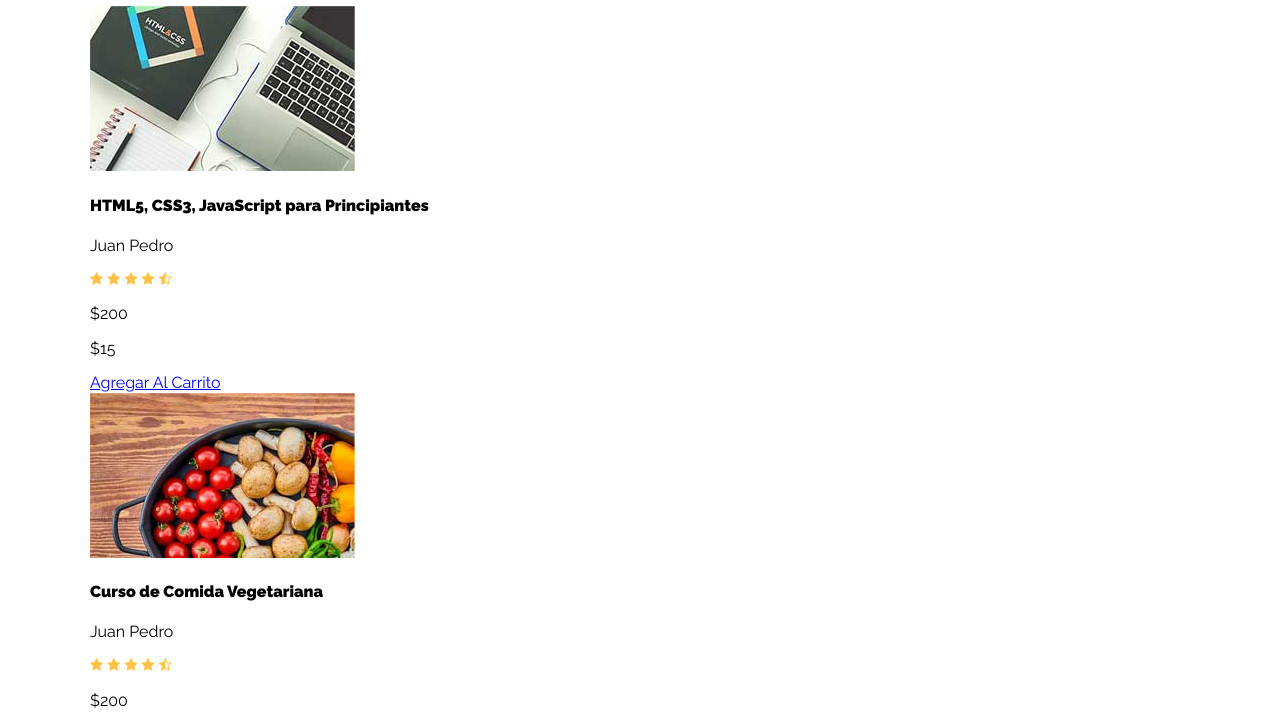
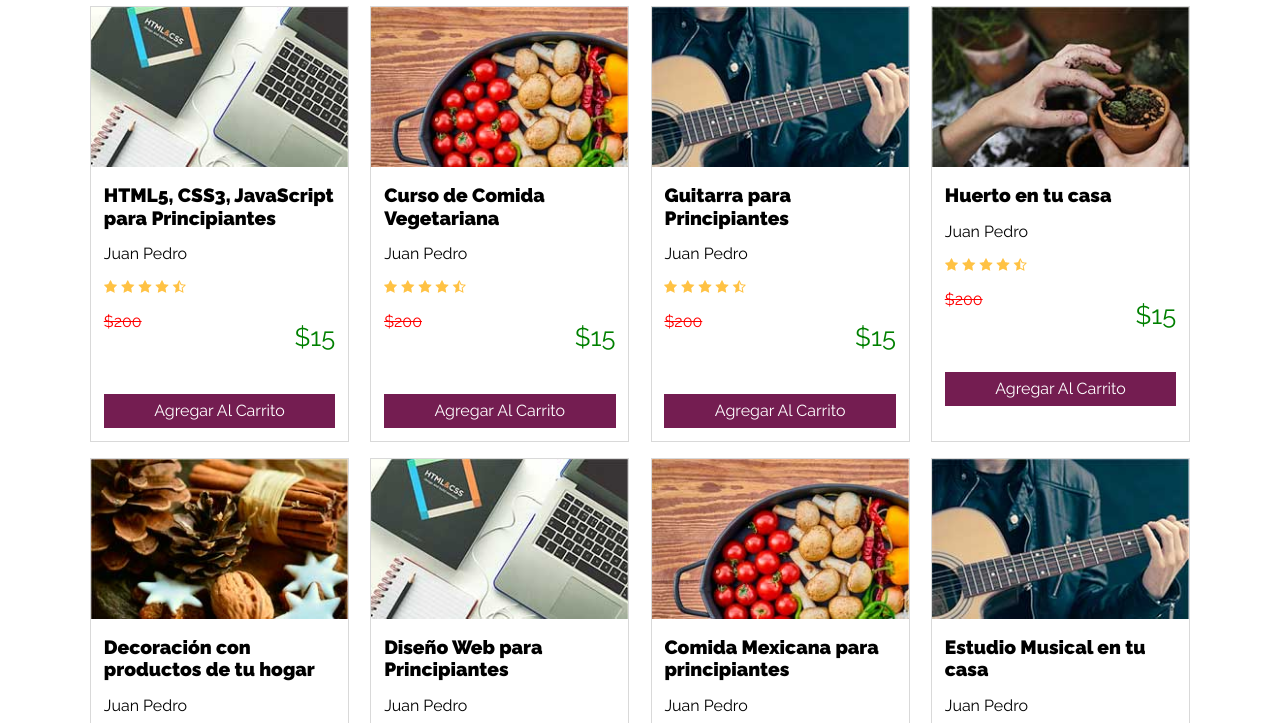
Before and after one commit to jcarlosj/CSSGrid-Flexbox-3-Carrito-Compras-U-JPdTV, a website: page index.html in a window 1280 px wide. Shown: the part 662-1385 px from the top of the page. Drawn offline with nearby package versions, Linux system fonts and the light colour scheme.

Commit message:
+ Style (Sass): Section - Courses

```diff
--- a/index.html
+++ b/index.html
@@ -51,7 +51,7 @@
         </div>
     </section> <!--git section.hero-->
 
-    <div class="barra">
+    <section class="barra">
         <div class="iconos contenedor">
                 <div class="icono icono1">
                     <p>20,000 Cursos en línea <br>
@@ -66,11 +66,11 @@
                     Aprende a tu ritmo</p>
                 </div>
         </div>
-    </div>
+    </section>
 
     <h1 class="encabezado centrado">Cursos En Línea</h1>
 
-    <div class="cursos contenedor">
+    <section class="cursos contenedor">
         <div class="curso">
             <img class="imagen-curso" src="img/curso1.jpg">
             <div class="info-curso">
@@ -103,7 +103,10 @@
                 <h4>Guitarra para Principiantes</h4>
                 <p>Juan Pedro</p>
                 <img src="img/estrellas.png">
-                <p class="precio">$200 <span>$15</span></p>
+                <div class="precio">
+                    <p class="regular">$200</p>
+                    <p class="oferta">$15</p>
+                </div>
                 <a href="#" class="boton" data-id="3">Agregar Al Carrito</a>
             </div>
         </div> <!--.curso-->
@@ -113,7 +116,10 @@
                 <h4>Huerto en tu casa</h4>
                 <p>Juan Pedro</p>
                 <img src="img/estrellas.png">
-                <p class="precio">$200 <span>$15</span></p>
+                <div class="precio">
+                    <p class="regular">$200</p>
+                    <p class="oferta">$15</p>
+                </div>
                 <a href="#" class="boton" data-id="4">Agregar Al Carrito</a>
             </div>
         </div> <!--.curso-->
@@ -221,7 +227,7 @@
                 <a href="#" class="boton" data-id="12">Agregar Al Carrito</a>
             </div>
         </div> <!--.curso-->
-    </div>  <!--.cursos-->
+    </section>  <!--.cursos-->
 
     <footer id="footer" class="footer">
         <div class="contenedor">
--- a/scss/_variables.scss
+++ b/scss/_variables.scss
@@ -6,6 +6,9 @@ $secundario                    : #741D51;
 $terciario                     : #E44E52;
 
 $blanco                        : white;
+$gris                          : #F2F2F2;
+$verde                         : green;
+$rojo                          : red;
 
 $bg-content-carrito-compras    : #F1F1F1;
 $bg-btn-carrito-compras        : $principal;
--- a/scss/app.scss
+++ b/scss/app.scss
@@ -140,6 +140,7 @@ header {
             @include background-image( '../img/icono2.png' );
             /* background-position: left center */
          }
+
          &.icono3 {
             @include background-image( '../img/icono3.png' );
             /* background-position: left center */
@@ -147,3 +148,58 @@ header {
       }
    }
 }
+
+/* Section 'cursos': Courses */
+.encabezado {
+   text-align: center;
+}
+.cursos {
+   display: flex;
+   flex-wrap: wrap;
+   justify-content: space-between;
+
+   /* Card: Course */
+   .curso {
+      border: 1px solid darken( $gris, 10 );
+      flex: 0 1 calc( 50% - 1rem );
+      margin-bottom: 1rem;
+
+      @include mqTablet() {
+         flex: 0 1 calc( 33% - 1rem );
+      }
+      @include mqDesktop() {
+         flex: 0 1 calc( 25% - 1rem );
+      }
+
+      .imagen-curso {
+         width: 100%;
+      }
+   }
+}
+
+/* Info Card: Course */
+.info-curso {
+   padding: .8rem;
+
+   h4 {
+      font-size: 1.2rem;
+      margin: 0;
+   }
+   .precio {
+      display: flex;
+      justify-content: space-between;
+
+      .regular {
+         color: $rojo;
+         text-decoration: line-through;
+      }
+      .oferta {
+         color: $verde;
+         font-size: 1.6rem;
+         font-weight: 500;
+      }
+   }
+   .boton {
+      @include boton( $secundario, $blanco );    /* Mixin */
+   }
+}
```
Also changed, not shown: css/app.css.
